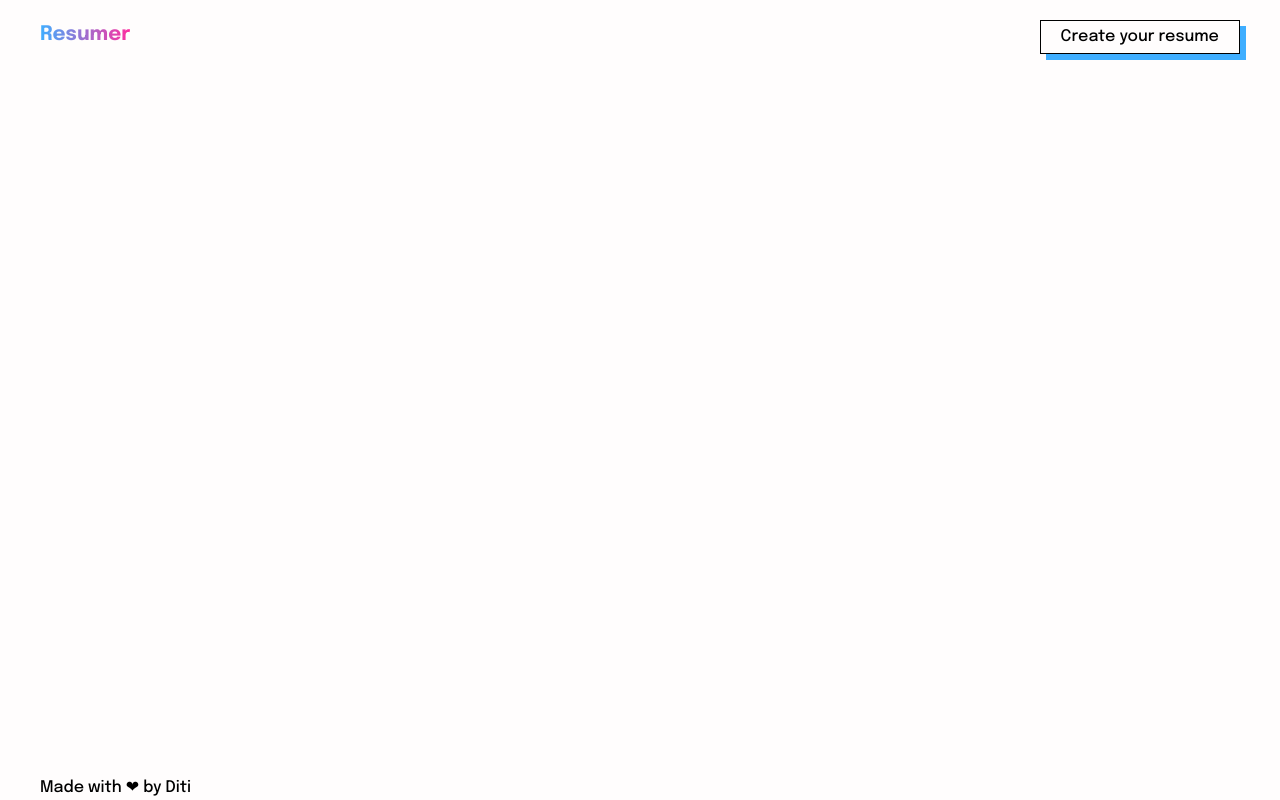
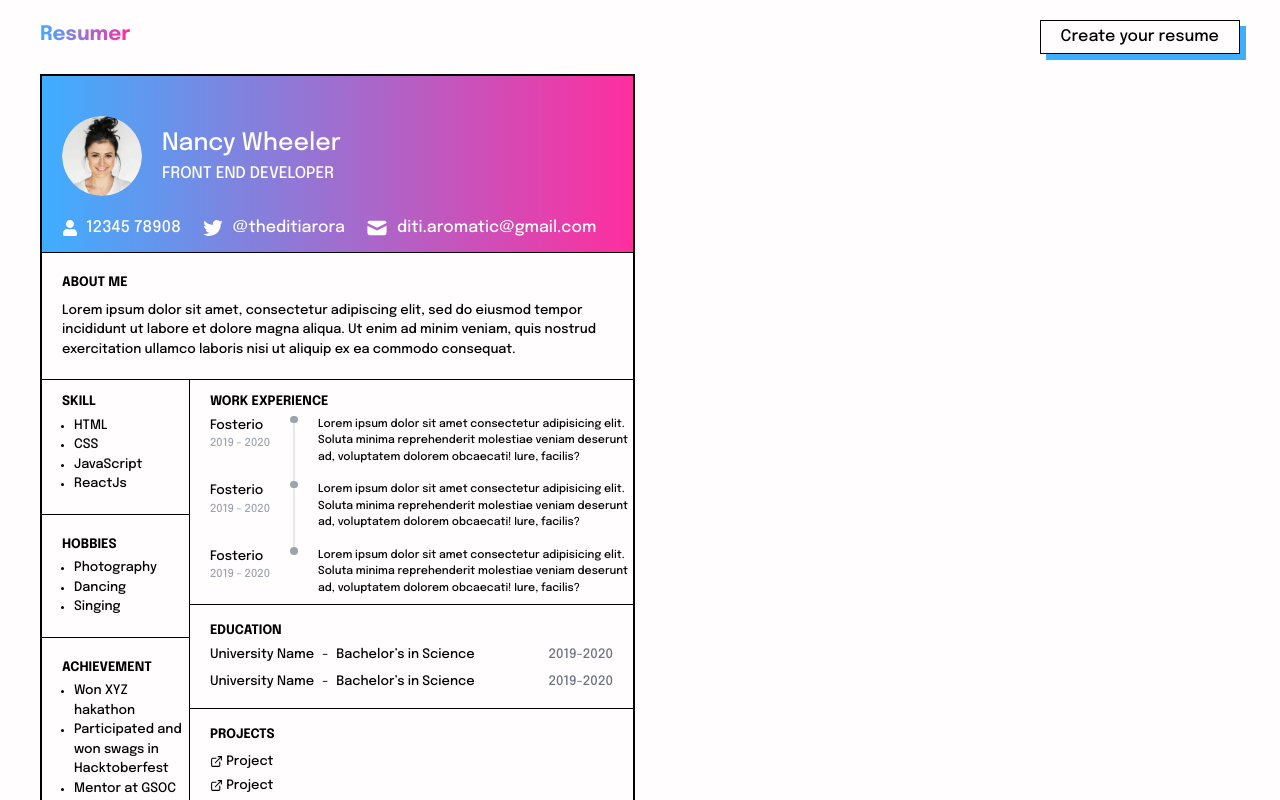
Before and after one commit to Diti-Arora13/Resumer-app, a React (Create React App) app: page /template1 in a window 1280 px wide. Shown: the top 800 px of the page. Built offline with nearby package versions, Linux system fonts and the light colour scheme.

Commit message:
temp1 done

```diff
--- a/src/App.js
+++ b/src/App.js
@@ -13,7 +13,7 @@ import TempThree from './components/layouts/TempThree'
 const App = () => {
   return (
     <Router>
-      <div className='bg-white min-h-screen px-10'>
+      <div className='bg-white min-h-screen relative px-10'>
         <Navbar />
 
         {/* ROUTES */}
@@ -27,7 +27,7 @@ const App = () => {
           <Route path='/template3' element={<TempThree />} />
         </Routes>
 
-        <p className='absolute bottom-0'>Made with ❤ by Diti</p>
+        <p className='absolute bottom-0 -mb-20'>Made with ❤ by Diti</p>
       </div>
     </Router>
   )
--- a/src/components/layouts/TempOne.jsx
+++ b/src/components/layouts/TempOne.jsx
@@ -1,10 +1,198 @@
-import React from 'react'
+import React from "react";
+import Pfp from "../../imgs/pfp.png";
+//icons
+import { FaUser } from "react-icons/fa";
+import { HiMail } from "react-icons/hi";
+import { AiOutlineTwitter } from "react-icons/ai";
+import { FiExternalLink } from "react-icons/fi";
+
 const TempOne = () => {
   return (
-    <div>
+    <div className="">
+      {/* Styling component */}
 
+      {/* resume */}
+      <div className="w-a4w h-a4h border-black border-2">
+        <div className="gradient pl-5 pb-3 pt-10 border-b border-black text-white">
+          <div className="flex items-center">
+            <img src={Pfp} alt="" className="h-20 w-20 rounded-full" />
+
+            <div className="ml-5">
+              <h1 className="text-md">Nancy Wheeler</h1>
+              <p className="text-ex-sm uppercase">Front end developer</p>
+            </div>
+          </div>
+
+          <div className="text-white mt-5 flex gap-5 flex-wrap">
+            <div className="flex items-center gap-2">
+              <FaUser />
+              <p>12345 78908</p>
+            </div>
+
+            <div className="flex items-center gap-2">
+              <AiOutlineTwitter className="text-md" />
+              <p>@theditiarora</p>
+            </div>
+
+            <div className="flex items-center gap-2">
+              <HiMail className="text-md" />
+              <p>diti.aromatic@gmail.com</p>
+            </div>
+          </div>
+        </div>
+
+        <div>
+          {/* about me */}
+          <div className="p-5">
+            <p className="uppercase font-bold text-ex-small">about me</p>
+            <p className="mt-2 text-ex-small">
+              Lorem ipsum dolor sit amet, consectetur adipiscing elit, sed do
+              eiusmod tempor incididunt ut labore et dolore magna aliqua. Ut
+              enim ad minim veniam, quis nostrud exercitation ullamco laboris
+              nisi ut aliquip ex ea commodo consequat.
+            </p>
+          </div>
+          <hr className="border-black" />
+
+          {/* division */}
+          <div className="flex text-ex-small h-div-h">
+            {/* left */}
+            <div className="w-1/3 border-r border-black">
+              {/* skills */}
+              <div className="py-3 pl-5">
+                <p className="uppercase font-bold mb-1">Skill</p>
+                <ul className="list-disc pl-3">
+                  <li>HTML</li>
+                  <li>CSS</li>
+                  <li>JavaScript</li>
+                  <li>ReactJs</li>
+                </ul>
+              </div>
+              <hr className="border-black my-2" />
+
+              {/* Hobbies */}
+              <div className="py-3 pl-5">
+                <p className="uppercase font-bold mb-1">Hobbies</p>
+                <ul className="list-disc pl-3">
+                  <li>Photography</li>
+                  <li>Dancing</li>
+                  <li>Singing</li>
+                </ul>
+              </div>
+              <hr className="border-black my-2" />
+
+              {/* achievment */}
+              <div className="py-3 pl-5">
+                <p className="uppercase font-bold mb-1">Achievement</p>
+                <ul className="list-disc pl-3">
+                  <li>Won XYZ hakathon</li>
+                  <li>Participated and won swags in Hacktoberfest</li>
+                  <li>Mentor at GSOC</li>
+                </ul>
+              </div>
+            </div>
+
+            {/* right */}
+            <div className="w-full h-div-h">
+              {/* work experience */}
+              <div className="pt-3 pl-5">
+                <p className="uppercase font-bold mb-1"> work experience</p>
+                <div className="text-ex-small2">
+                  <div class="flex gap-5">
+                    <div>
+                      <p className="text-ex-small">Fosterio</p>
+                      <p class="text-xs whitespace-nowrap text-gray-400">2019 - 2020</p>
+                    </div>
+                    <div class="relative flex flex-col items-center">
+                      <div class="h-2 w-2 rounded-full bg-gray-400 relative z-10"></div>
+                      <div class="border bg-gray-400 h-full"></div>
+                    </div>
+
+                    <p class="pb-4">
+                      Lorem ipsum dolor sit amet consectetur adipisicing elit.
+                      Soluta minima reprehenderit molestiae veniam deserunt ad,
+                      voluptatem dolorem obcaecati! Iure, facilis?
+                    </p>
+                  </div>
+                  <div class="flex gap-5">
+                    <div>
+                      <p className="text-ex-small">Fosterio</p>
+                      <p class="text-xs whitespace-nowrap text-gray-400">2019 - 2020</p>
+                    </div>
+                    <div class="relative flex flex-col items-center">
+                      <div class="h-2 w-2 rounded-full bg-gray-400 relative z-10"></div>
+                      <div class="border bg-gray-400 h-full"></div>
+                    </div>
+
+                    <p class="pb-4">
+                      Lorem ipsum dolor sit amet consectetur adipisicing elit.
+                      Soluta minima reprehenderit molestiae veniam deserunt ad,
+                      voluptatem dolorem obcaecati! Iure, facilis?
+                    </p>
+                  </div>
+                  <div class="flex gap-5">
+                    <div>
+                      <p className="text-ex-small">Fosterio</p>
+                      <p class="text-xs whitespace-nowrap text-gray-400">2019 - 2020</p>
+                    </div>
+
+                    <div class="h-2 w-2 flex-shrink-0 rounded-full bg-gray-400 relative z-10"></div>
+
+                    <p class="">
+                      Lorem ipsum dolor sit amet consectetur adipisicing elit.
+                      Soluta minima reprehenderit molestiae veniam deserunt ad,
+                      voluptatem dolorem obcaecati! Iure, facilis?
+                    </p>
+                  </div>
+                </div>
+              </div>
+              <hr className="border-black my-2" />
+
+              {/* education */}
+              <div className="px-5 py-2">
+                <p className="uppercase font-bold mb-1">Education</p>
+
+                <div className="flex items-center justify-between">
+                  <div className="flex gap-2 items-center">
+                    <p>University Name</p>
+                    <p>-</p>
+                    <p>Bachelor’s in Science</p>
+                  </div>
+                  <p className="text-gray-500">2019-2020</p>
+                </div>
+                <div className="flex items-center justify-between mt-2">
+                  <div className="flex gap-2 items-center">
+                    <p>University Name</p>
+                    <p>-</p>
+                    <p>Bachelor’s in Science</p>
+                  </div>
+                  <p className="text-gray-500">2019-2020</p>
+                </div>
+              </div>
+
+              <hr className="border-black my-2" />
+
+              <div className="px-5 py-2">
+                <p className="uppercase font-bold mb-1">projects</p>
+
+                <div className="flex">
+                  <div className="mt-1 gap-1 flex flex-col">
+                    <a href='http' className="flex items-center"><span><FiExternalLink className="inline" /> Project</span></a>
+
+                    <a href='http' className="flex items-center"><span><FiExternalLink className="inline" /> Project</span></a>
+
+                    <a href='http' className="flex items-center"><span><FiExternalLink className="inline" /> Project</span></a>
+
+                    <a href='http' className="flex items-center"><span><FiExternalLink className="inline" /> Project</span></a>
+                  </div>
+                </div>
+              </div>
+            </div>
+          </div>
+        </div>
+      </div>
     </div>
-  )
-}
+  );
+};
 
-export default TempOne
+export default TempOne;
--- a/tailwind.config.js
+++ b/tailwind.config.js
@@ -4,20 +4,33 @@ module.exports = {
   ],
   theme: {
      fontSize: {
+       'ex-small2': '11px',
+       'ex-small': '13px',
        'sm': '20px',
        'md': '24px',
        'lg': '32px',
        'xl': '40px',
        '2xl': '60px',
      },
-    extend: {
+
+     extend: {
       colors: {
         'blue': '#3FAEFF',
         'pink': '#FF2E9F',
         'white': '#FFFDFD',
       },
+
       fontFamily: {
         sans: ['epilogue', 'sans-serif'],
+      },
+
+      width: {
+        'a4w': '595px'
+      },
+
+      height: {
+        'a4h': '842px',
+        'div-h': '536px'
       },
     },
   },
```
